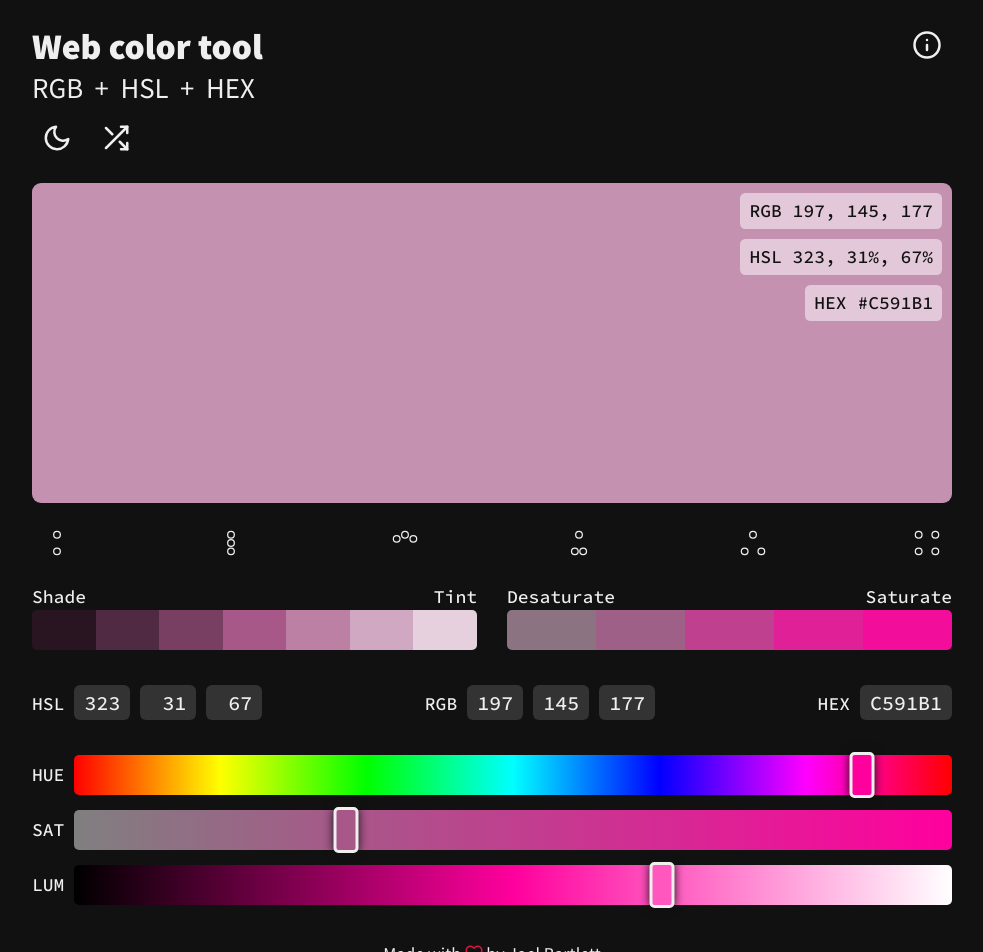
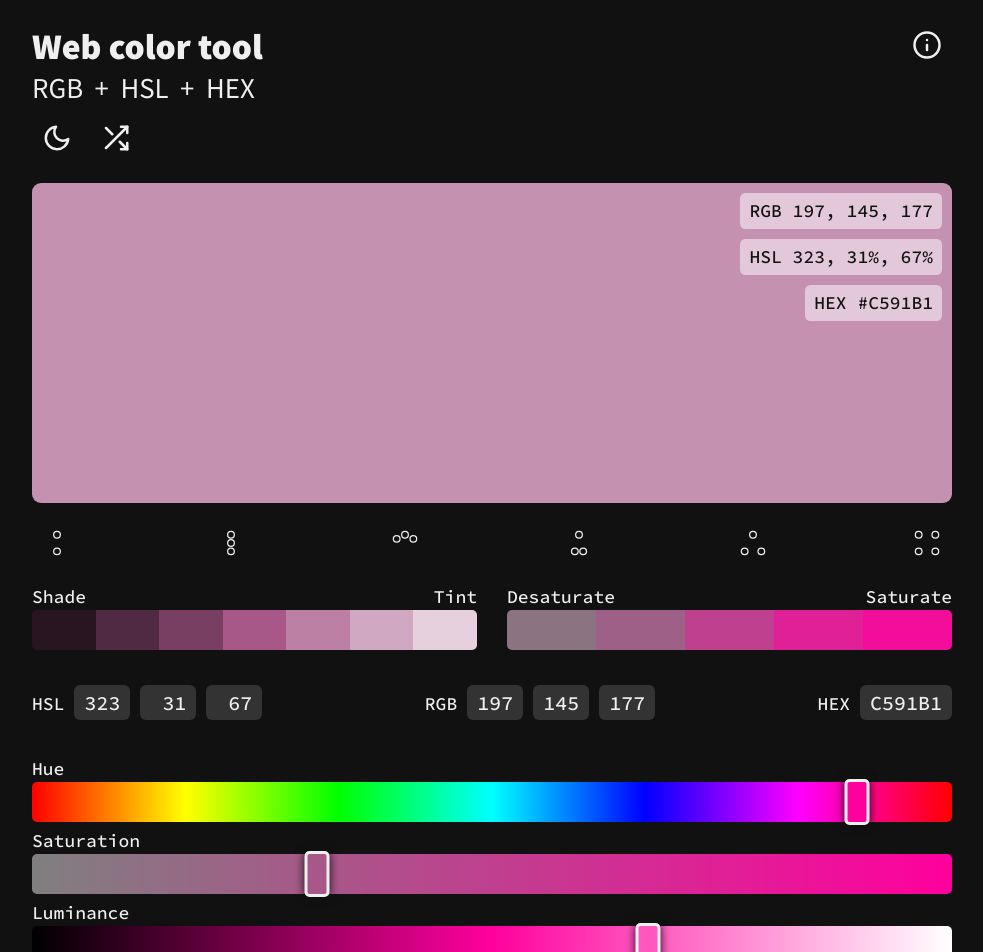
Before and after one commit to murbar/web-color-tool, a React (Create React App) app: page / in a window 1280 px wide. Shown: the top 952 px of the page, without its empty margins (148-1131 px from the left). Built offline with nearby package versions, Linux system fonts and the light colour scheme.

Commit message:
Move labels above sliders

```diff
--- a/src/components/ValueSliders.js
+++ b/src/components/ValueSliders.js
@@ -3,19 +3,14 @@ import styled from 'styled-components';
 import ColorInputRange from 'components/common/ColorInputRange';
 import colorConvert from 'colorConvert';
 
-const StyledDiv = styled.div``;
+const StyledDiv = styled.div`
+  margin-top: 3.5rem;
+`;
 
-const Value = styled.div`
-  display: flex;
-  align-items: center;
-  margin-bottom: 1.5rem;
+const SliderContainer = styled.div`
+  margin-bottom: 0.5rem;
   label {
-    font-family: 'Source Code Pro', monospace;
-    margin-right: 1rem;
-    text-transform: uppercase;
-  }
-  > div {
-    flex-grow: 1;
+    font-family: ${p => p.theme.fontFixed};
   }
 `;
 
@@ -124,18 +119,18 @@ const ValuePicker = ({ setColor, colorValues }) => {
 
   return (
     <StyledDiv>
-      <Value>
+      <SliderContainer>
         <label>Hue</label>
         <HueScale maxValue={360} value={values.h} onChange={handleSetHue} />
-      </Value>
-      <Value>
-        <label>Sat</label>
+      </SliderContainer>
+      <SliderContainer>
+        <label>Saturation</label>
         <SatScale hue={values.h} maxValue={100} value={values.s} onChange={handleSetSat} />
-      </Value>
-      <Value>
-        <label>Lum</label>
+      </SliderContainer>
+      <SliderContainer>
+        <label>Luminance</label>
         <LumScale hue={values.h} maxValue={100} value={values.l} onChange={handleSetLum} />
-      </Value>
+      </SliderContainer>
     </StyledDiv>
   );
 };
```
